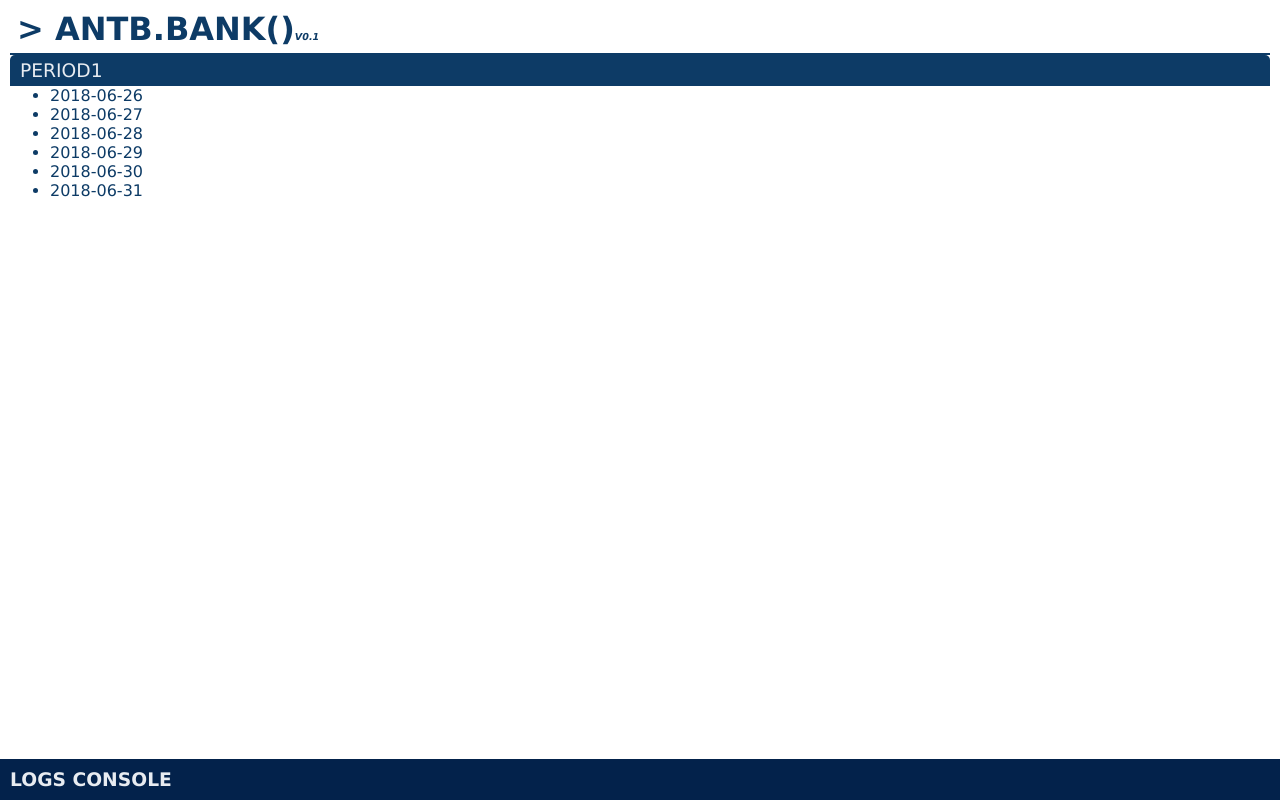
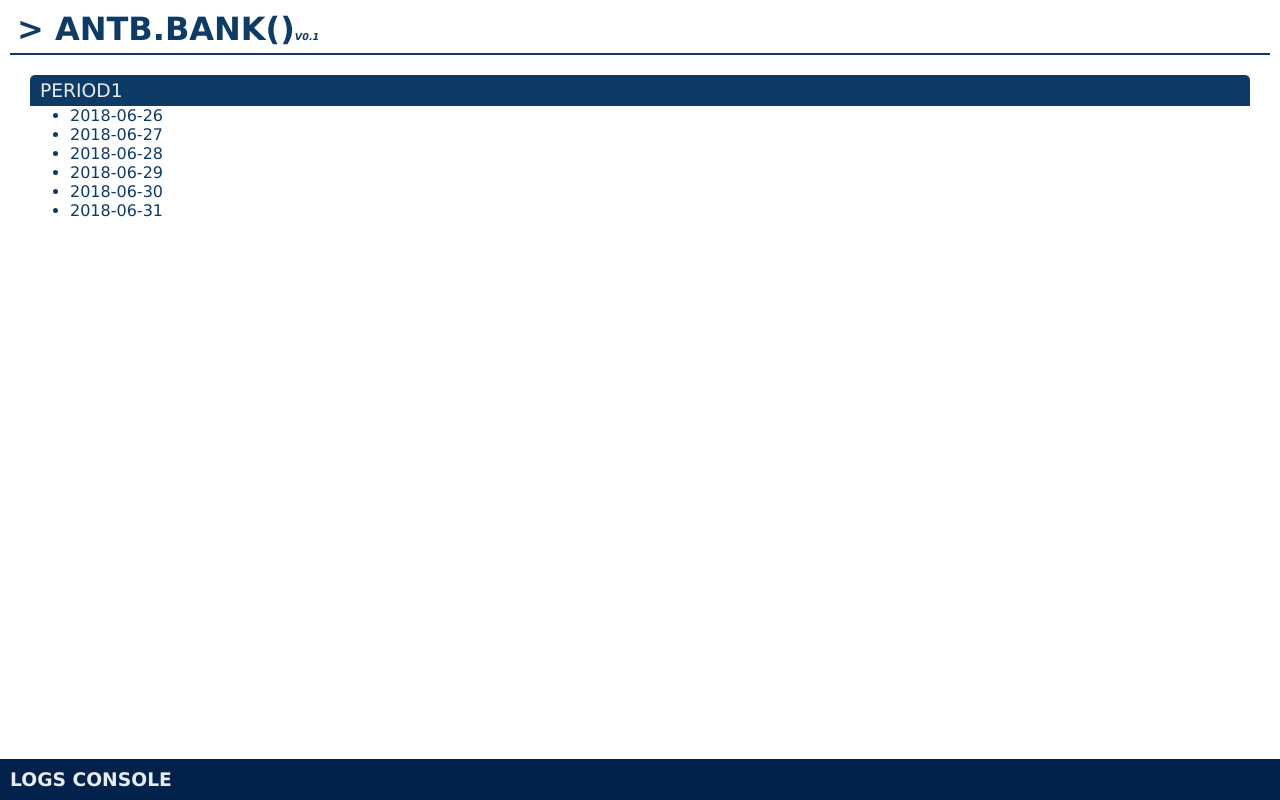
Before and after one commit to antoinebht/banking, an Angular app: page /account/1 in a window 1280 px wide. Built offline with nearby package versions, Linux system fonts and the light colour scheme.

Commit message:
Refactorisation : Coding Style

```diff
--- a/src/app/components/account/account.component.html
+++ b/src/app/components/account/account.component.html
@@ -1 +1,6 @@
-<app-account-period *ngFor='let period of this.account.periods' [period]="period"></app-account-period>
+<div class="account-periods-list">
+    <app-account-period
+        *ngFor='let period of this.account.periods'
+        [period]="period">
+    </app-account-period>
+</div>
```
